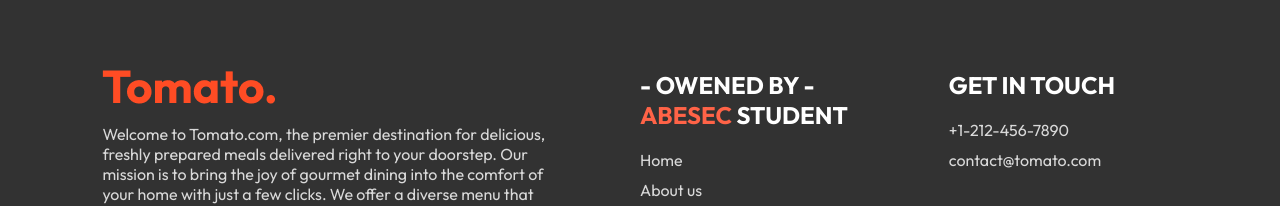
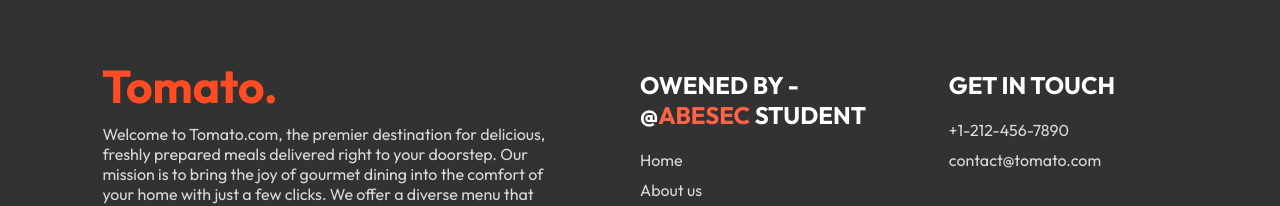
Before and after one commit to ABC11xyz/FOOD, a React (Vite) app in the folder Frontend/: page /verify in a window 1280 px wide. Shown: the part 490-696 px from the top of the page. Built offline with nearby package versions, Linux system fonts and the light colour scheme; no server answers.

Commit message:
Update Footer.jsx

```diff
--- a/Frontend/src/components/Footer/Footer.jsx
+++ b/Frontend/src/components/Footer/Footer.jsx
@@ -16,7 +16,7 @@ const Footer = () => {
             </div>
         </div>
         <div className="footer-content-center">
-            <h2> - OWENED BY -
+            <h2>OWENED BY -@
               <a href="https://abes.ac.in/">ABESEC</a> STUDENT</h2>
             <ul>
                 <li>Home</li>
```
